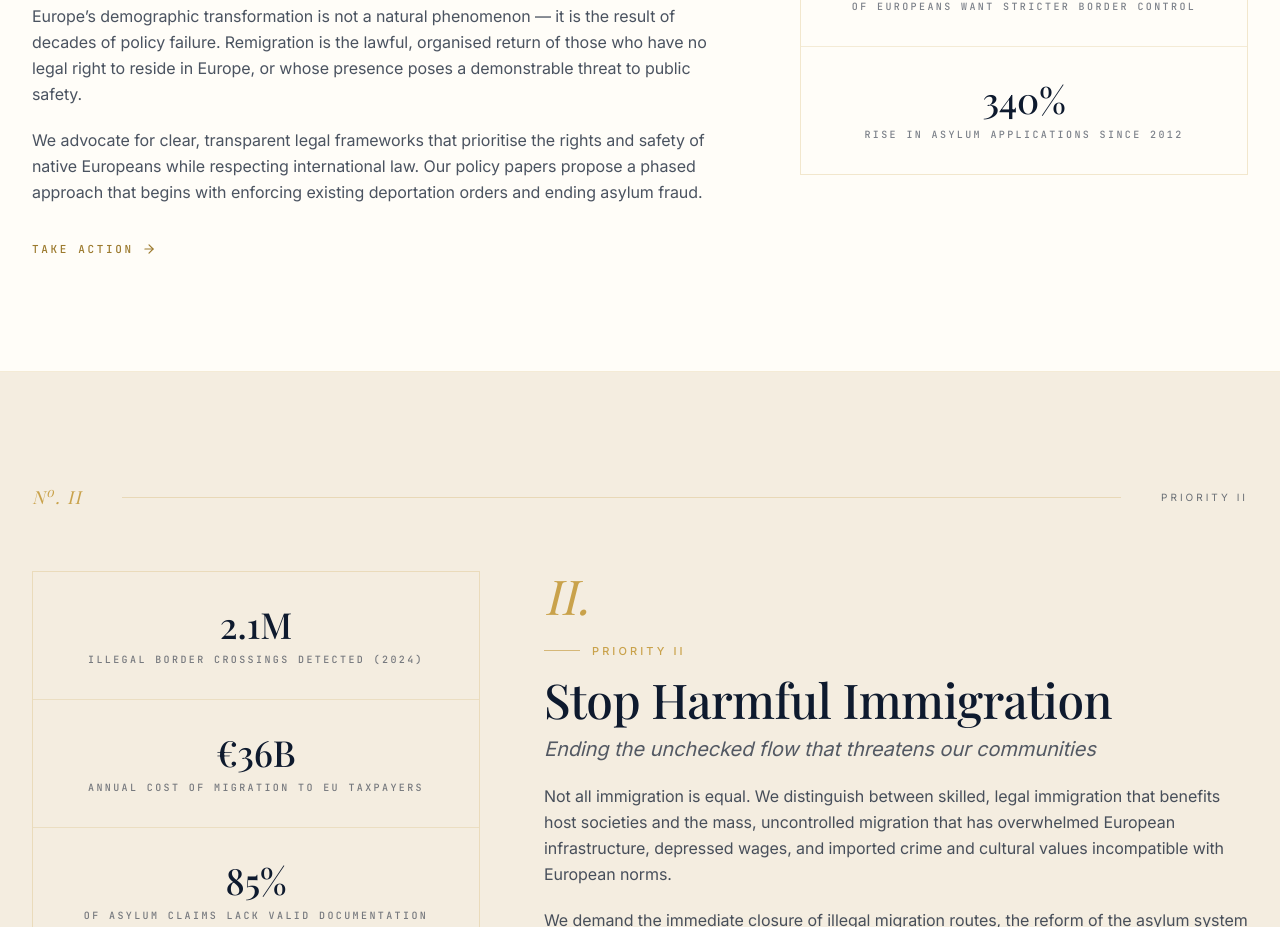
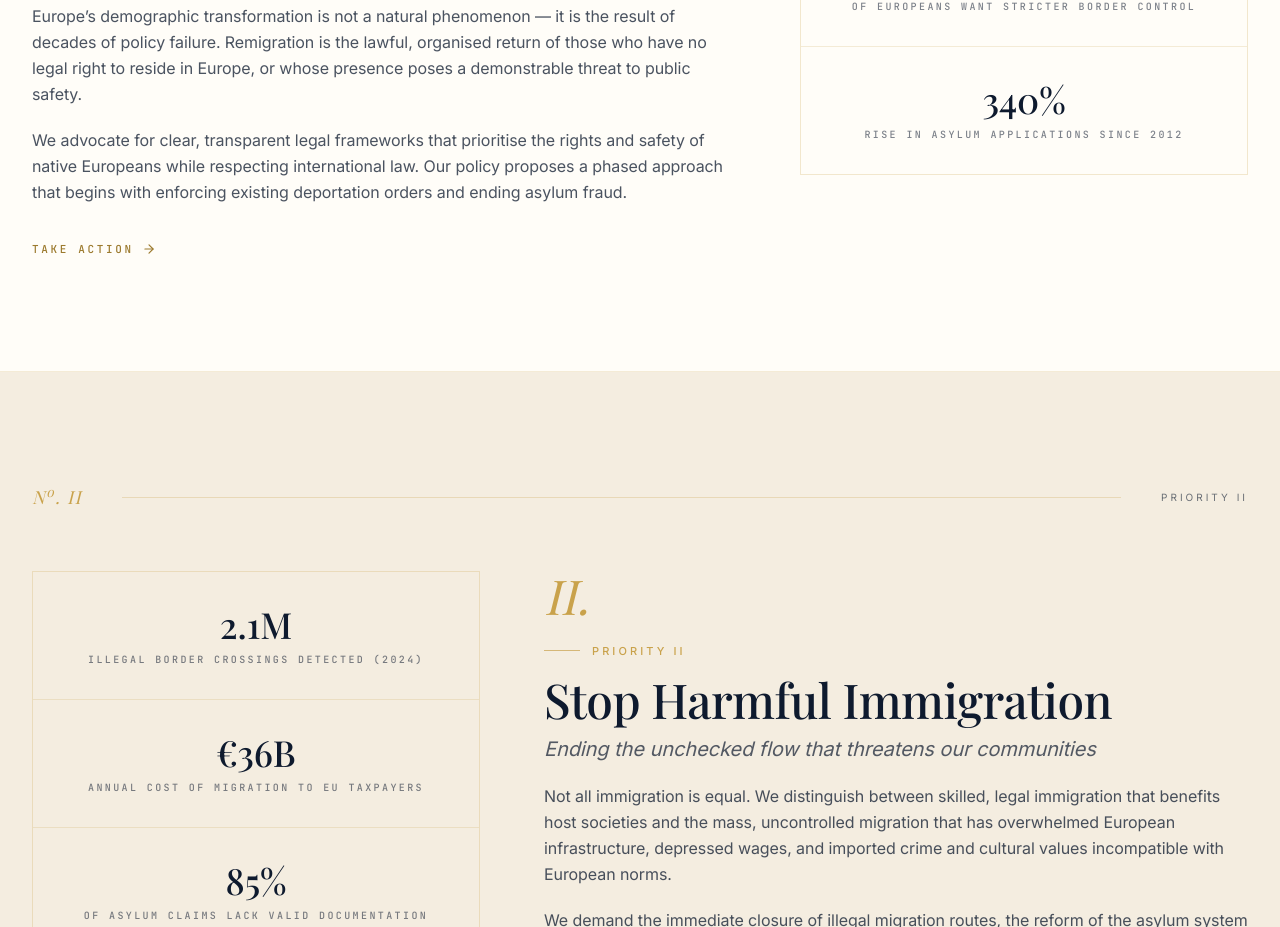
Before and after one commit to horatio8/CodeVictorian, a Next.js app: page /issues in a window 1280 px wide. Shown: the part 940-1867 px from the top of the page. Built offline with nearby package versions, Linux system fonts and the light colour scheme; a web font is replaced by a local one.

Commit message:
Issues: "Our policy papers propose" -> "Our policy proposes"
https://claude.ai/code/session_01P1cDtTELgnEY6WAookWEFH

```diff
--- a/app/issues/page.tsx
+++ b/app/issues/page.tsx
@@ -13,7 +13,7 @@ const issues = [
     subtitle: "Restoring demographic balance through lawful, humane policy",
     paragraphs: [
       "Europe\u2019s demographic transformation is not a natural phenomenon — it is the result of decades of policy failure. Remigration is the lawful, organised return of those who have no legal right to reside in Europe, or whose presence poses a demonstrable threat to public safety.",
-      "We advocate for clear, transparent legal frameworks that prioritise the rights and safety of native Europeans while respecting international law. Our policy papers propose a phased approach that begins with enforcing existing deportation orders and ending asylum fraud.",
+      "We advocate for clear, transparent legal frameworks that prioritise the rights and safety of native Europeans while respecting international law. Our policy proposes a phased approach that begins with enforcing existing deportation orders and ending asylum fraud.",
     ],
     stats: [
       { value: "1.2M", label: "Pending deportation orders in the EU" },
```
